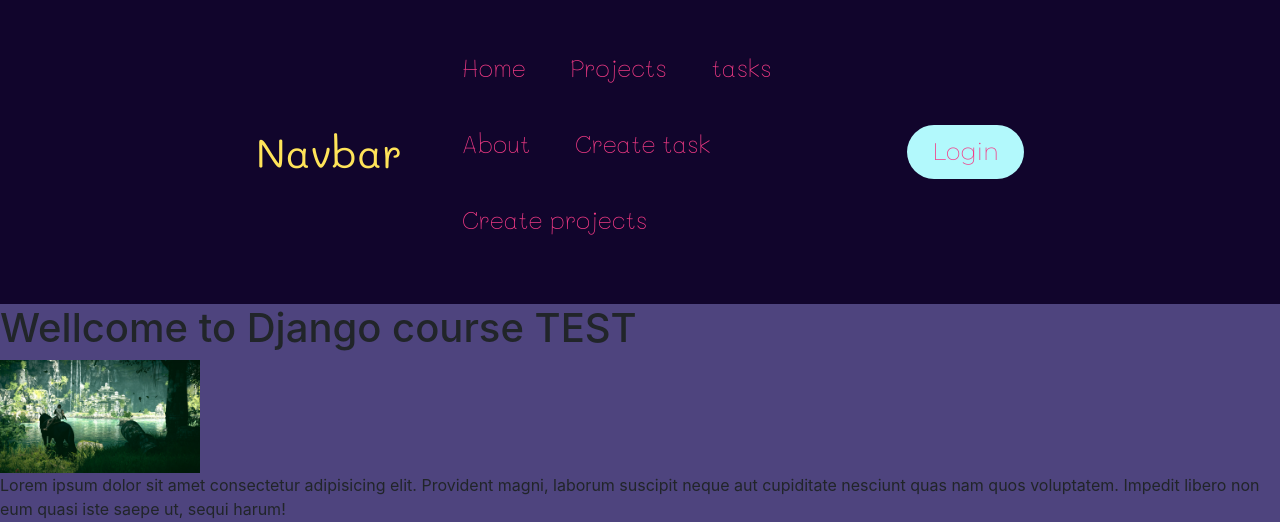
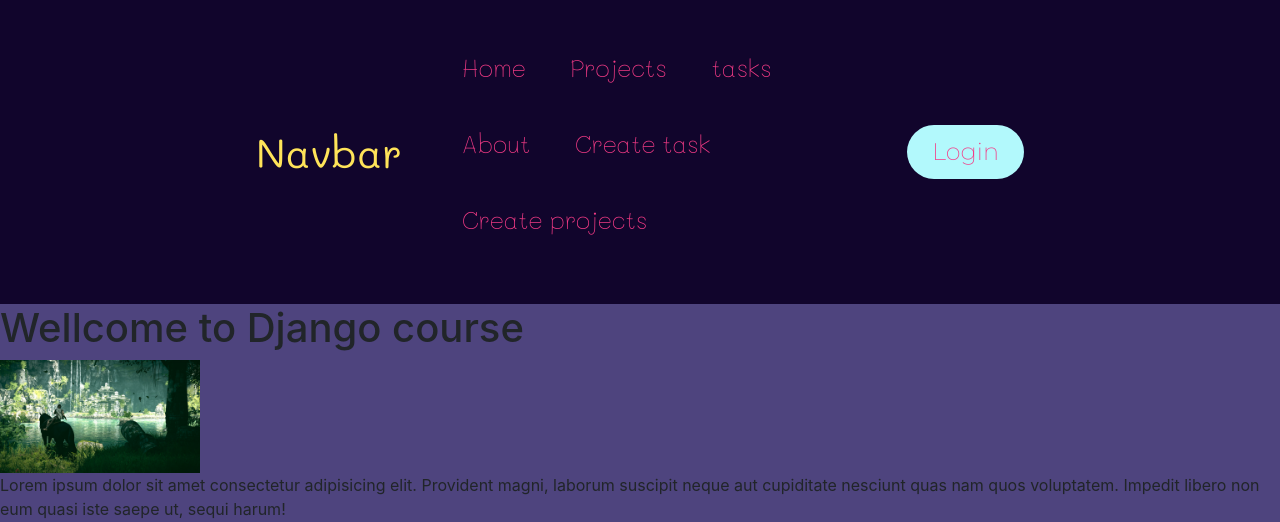
Before and after one commit to adanllanos/Mi_primer_proyecto_con_Django, a Django app: page / in a window 1280 px wide. Shown: the top 522 px of the page. Run offline with Django 4.2, Linux system fonts and the light colour scheme.

Commit message:
remove test

```diff
--- a/blog/templates/index.html
+++ b/blog/templates/index.html
@@ -3,7 +3,7 @@
 {% load static %}
 
 {% block content %}
-    <h1> {{ title }} TEST</h1>
+    <h1> {{ title }} </h1>
 
     <img src="{% static 'Shadow-2.jpg' %}" alt="" width="200">
 
```
